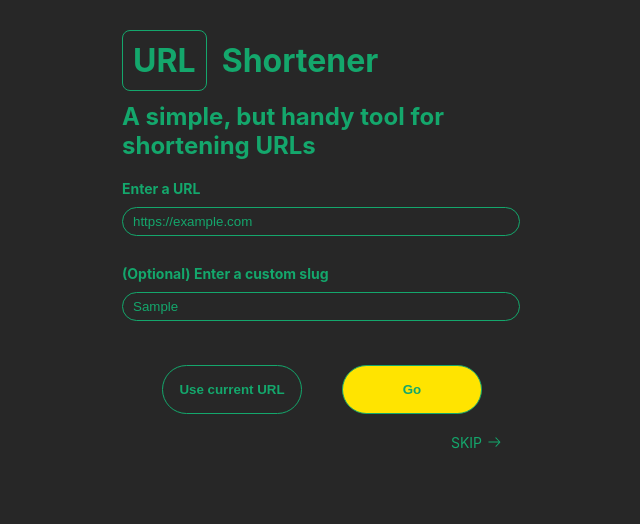
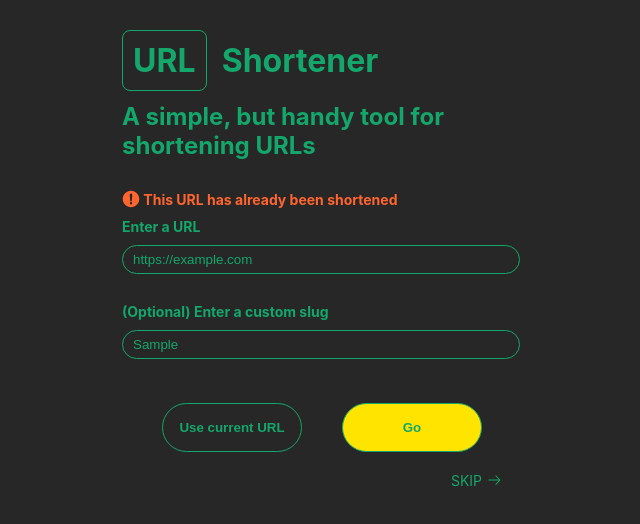
Before and after one commit to wwaterman12/url-shortener, a React (Create React App) app: page / in a window 1280 px wide. Both pictures are taken after typing "https://example.com", "Sample" into the empty fields and a click on the button "Go". Shown: the top 524 px of the page, without its empty margins (318-958 px from the left). Built offline with nearby package versions, Linux system fonts and the light colour scheme; no server answers.

Commit message:
:recycle: handle API errors on Form Submit with error message to user

```diff
--- a/src/api/index.ts
+++ b/src/api/index.ts
@@ -22,6 +22,7 @@ async function postNewUrl({ url, slug }: PostParams): Promise<ShortenedUrl> {
     body: JSON.stringify({ url, slug }),
   });
   const data = await response.json();
+  if (response.status === 422) throw data.errors; // URL already taken
   return cleanData(data);
 }
 
--- a/src/components/form/Form.module.css
+++ b/src/components/form/Form.module.css
@@ -30,6 +30,19 @@ input.input {
   display: none;
   font-size: 12px;
   color: var(--red);
+}
+
+.formError {
+  display: inline-block;
+  font-size: 14px;
+  font-weight: bold;
+  margin: 10px 0;
+  color: var(--red);
+}
+
+.formError img {
+  vertical-align: bottom;
+  width: 18px;
 }
 
 .errorMessage img {
--- a/src/components/form/index.tsx
+++ b/src/components/form/index.tsx
@@ -3,7 +3,9 @@ import { useDispatch, useSelector } from "../../store/hooks";
 import {
   postNewUrl,
   resetLatestUrl,
+  selectErrorMessage,
   selectLatestUrl,
+  selectStatus,
 } from "../../store/slices/latestUrl";
 import {
   addUrl,
@@ -22,6 +24,8 @@ function Form({ toggleActiveView }: Props) {
   const dispatch = useDispatch();
   const latestUrl = useSelector(selectLatestUrl);
   const previousUrlSlugs = useSelector(selectPreviousUrlSlugs);
+  const status = useSelector(selectStatus);
+  const errorMessage = useSelector(selectErrorMessage);
 
   const autoFillCurrentPageUrl = (e: FormEvent) => {
     e.preventDefault();
@@ -48,6 +52,12 @@ function Form({ toggleActiveView }: Props) {
 
   return (
     <form onSubmit={handleSubmit} className={styles.form}>
+      {status === "failed" && (
+        <span className={styles.formError}>
+          <img src={alert} alt="alert" />
+          &nbsp;{errorMessage}
+        </span>
+      )}
       <label className={styles.inputWrapper}>
         <span>Enter a URL</span>
         <input
--- a/src/store/slices/latestUrl.ts
+++ b/src/store/slices/latestUrl.ts
@@ -1,7 +1,6 @@
 import { createAsyncThunk, createSlice } from "@reduxjs/toolkit";
 import { RootState } from "../../store";
 import { PostParams } from "../../lib/interfaces";
-import { delay } from "../../lib/utils";
 import API from "../../api";
 
 export interface LatestUrlState {
@@ -23,11 +22,8 @@ const initialState: LatestUrlState = {
 export const postNewUrl = createAsyncThunk(
   "latestUrl/postNewUrl",
   async (postParams: PostParams) => {
-    const response = await Promise.all([
-      API.postNewUrl(postParams),
-      delay(2000),
-    ]);
-    return response[0];
+    const response = await API.postNewUrl(postParams);
+    return response;
   }
 );
 
@@ -39,6 +35,10 @@ export const latestUrlSlice = createSlice({
       state.shortUrl = "";
       state.fullUrl = "";
       state.slug = "";
+    },
+    resetStatus: (state) => {
+      state.status = "idle";
+      state.errorMessage = "";
     },
   },
   extraReducers: (builder) => {
@@ -53,16 +53,18 @@ export const latestUrlSlice = createSlice({
         state.fullUrl = fullUrl;
         state.slug = slug;
       })
-      .addCase(postNewUrl.rejected, (state, action) => {
+      .addCase(postNewUrl.rejected, (state) => {
+        state.errorMessage = "This URL has already been shortened";
         state.status = "failed";
-        state.errorMessage = action.error.message || "";
       });
   },
 });
 
-export const { resetLatestUrl } = latestUrlSlice.actions;
+export const { resetLatestUrl, resetStatus } = latestUrlSlice.actions;
 
 export const selectStatus = (state: RootState) => state.latestUrl.status;
+export const selectErrorMessage = (state: RootState) =>
+  state.latestUrl.errorMessage;
 export const selectLatestUrl = (state: RootState) => ({
   fullUrl: state.latestUrl.fullUrl,
   shortUrl: state.latestUrl.shortUrl,
```
